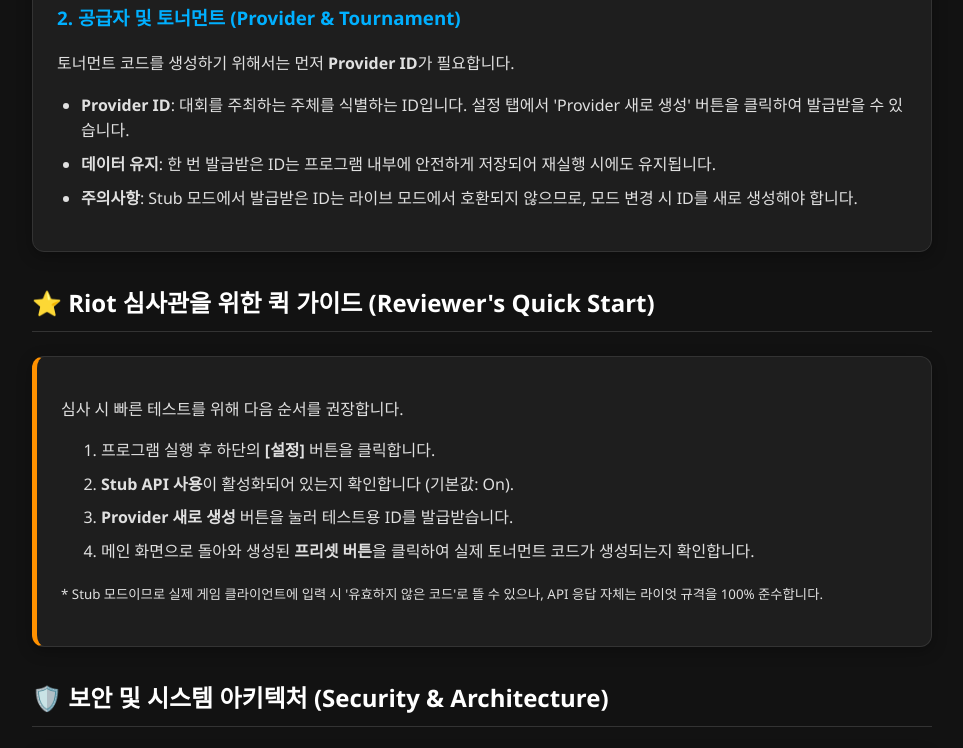
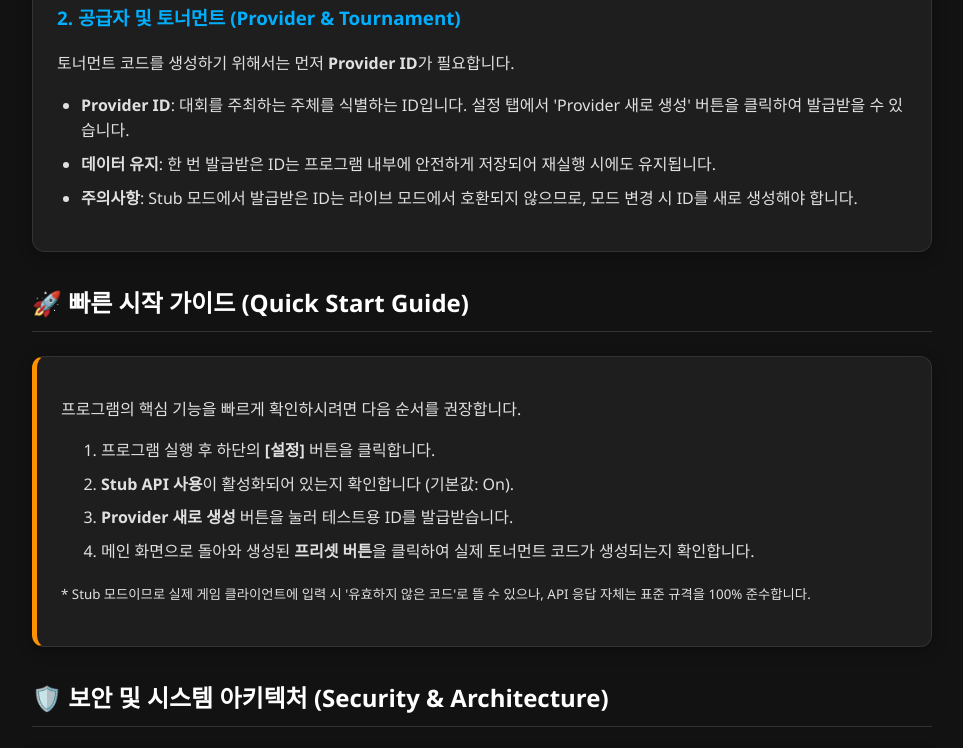
Before and after one commit to ganada001/LOL_Tournament_Code_Creator, a plain HTML site: page index.html in a window 1280 px wide. Shown: the part 3628-4376 px from the top of the page, without its empty margins (158-1121 px from the left). Drawn offline with Linux system fonts and the light colour scheme.

Commit message:
Refine website language: Replaced direct review-related terms with professional alternatives

```diff
--- a/index.html
+++ b/index.html
@@ -235,7 +235,8 @@
             <h3>일반 설정 (General Settings)</h3>
             <p>프로그램의 핵심 작동 환경을 설정합니다.</p>
             <ul>
-                <li><strong>Stub API 스위치</strong>: 실제 데이터 소모 없이 테스트할 수 있는 '연습 모드'입니다. 심사 중에는 이 모드로 테스트하는 것을 권장합니다.</li>
+                <li><strong>Stub API 스위치</strong>: 실제 데이터 소모 없이 테스트할 수 있는 '연습 모드'입니다. 기능 테스트 시에는 이 모드로 확인하는 것을 권장합니다.
+                </li>
                 <li><strong>Provider 등록</strong>: Riot API와 통신하기 위한 고유 공급자 ID를 발급받고 관리합니다.</li>
             </ul>
 
@@ -283,16 +284,16 @@
             </ul>
         </div>
 
-        <h2>⭐ Riot 심사관을 위한 퀵 가이드 (Reviewer's Quick Start)</h2>
+        <h2>🚀 빠른 시작 가이드 (Quick Start Guide)</h2>
         <div class="feature-box" style="border-left: 5px solid #ff9100;">
-            <p>심사 시 빠른 테스트를 위해 다음 순서를 권장합니다.</p>
+            <p>프로그램의 핵심 기능을 빠르게 확인하시려면 다음 순서를 권장합니다.</p>
             <ol>
                 <li>프로그램 실행 후 하단의 <strong>[설정]</strong> 버튼을 클릭합니다.</li>
                 <li><strong>Stub API 사용</strong>이 활성화되어 있는지 확인합니다 (기본값: On).</li>
                 <li><strong>Provider 새로 생성</strong> 버튼을 눌러 테스트용 ID를 발급받습니다.</li>
                 <li>메인 화면으로 돌아와 생성된 <strong>프리셋 버튼</strong>을 클릭하여 실제 토너먼트 코드가 생성되는지 확인합니다.</li>
             </ol>
-            <p><small>* Stub 모드이므로 실제 게임 클라이언트에 입력 시 '유효하지 않은 코드'로 뜰 수 있으나, API 응답 자체는 라이엇 규격을 100% 준수합니다.</small></p>
+            <p><small>* Stub 모드이므로 실제 게임 클라이언트에 입력 시 '유효하지 않은 코드'로 뜰 수 있으나, API 응답 자체는 표준 규격을 100% 준수합니다.</small></p>
         </div>
 
         <h2>🛡️ 보안 및 시스템 아키텍처 (Security & Architecture)</h2>
```
